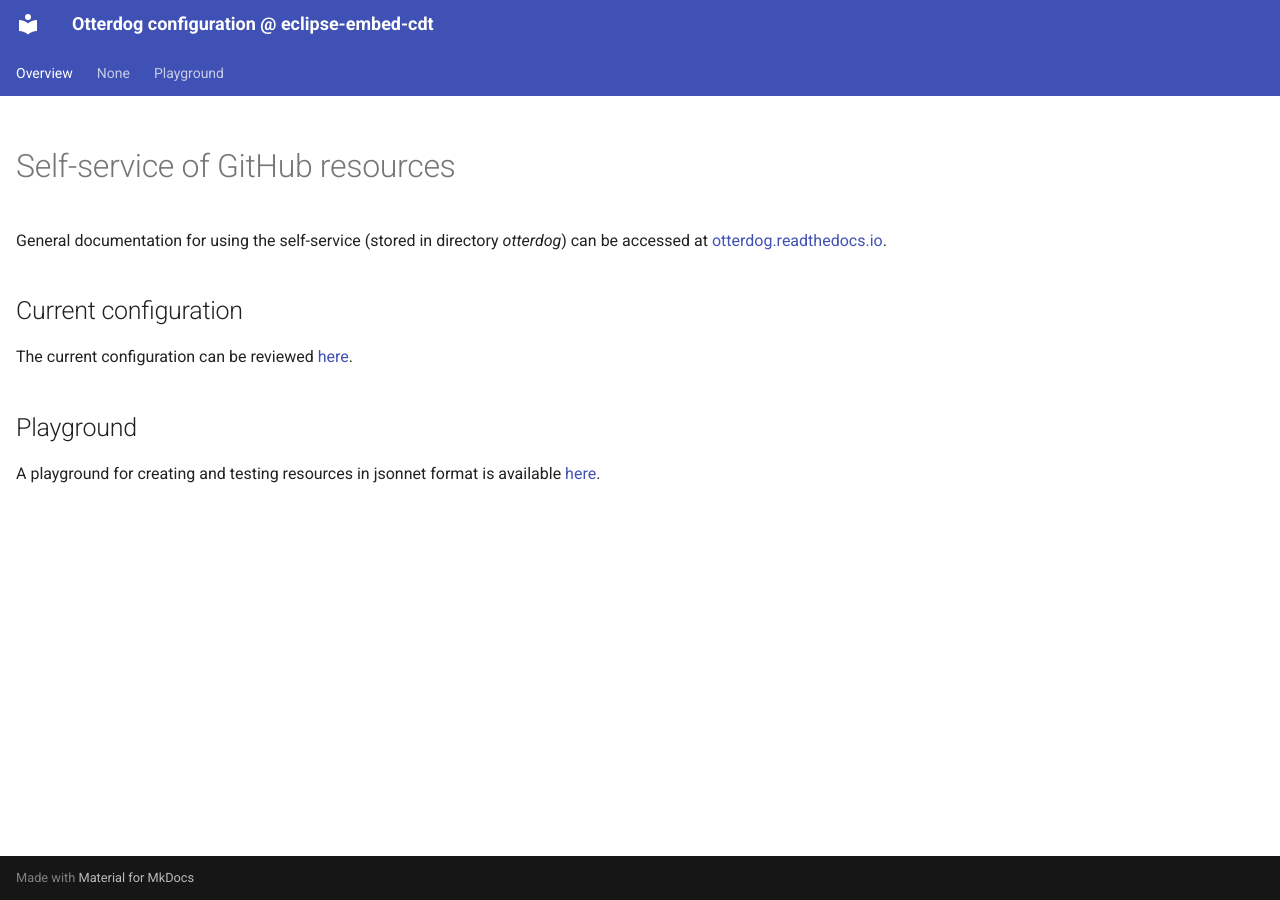
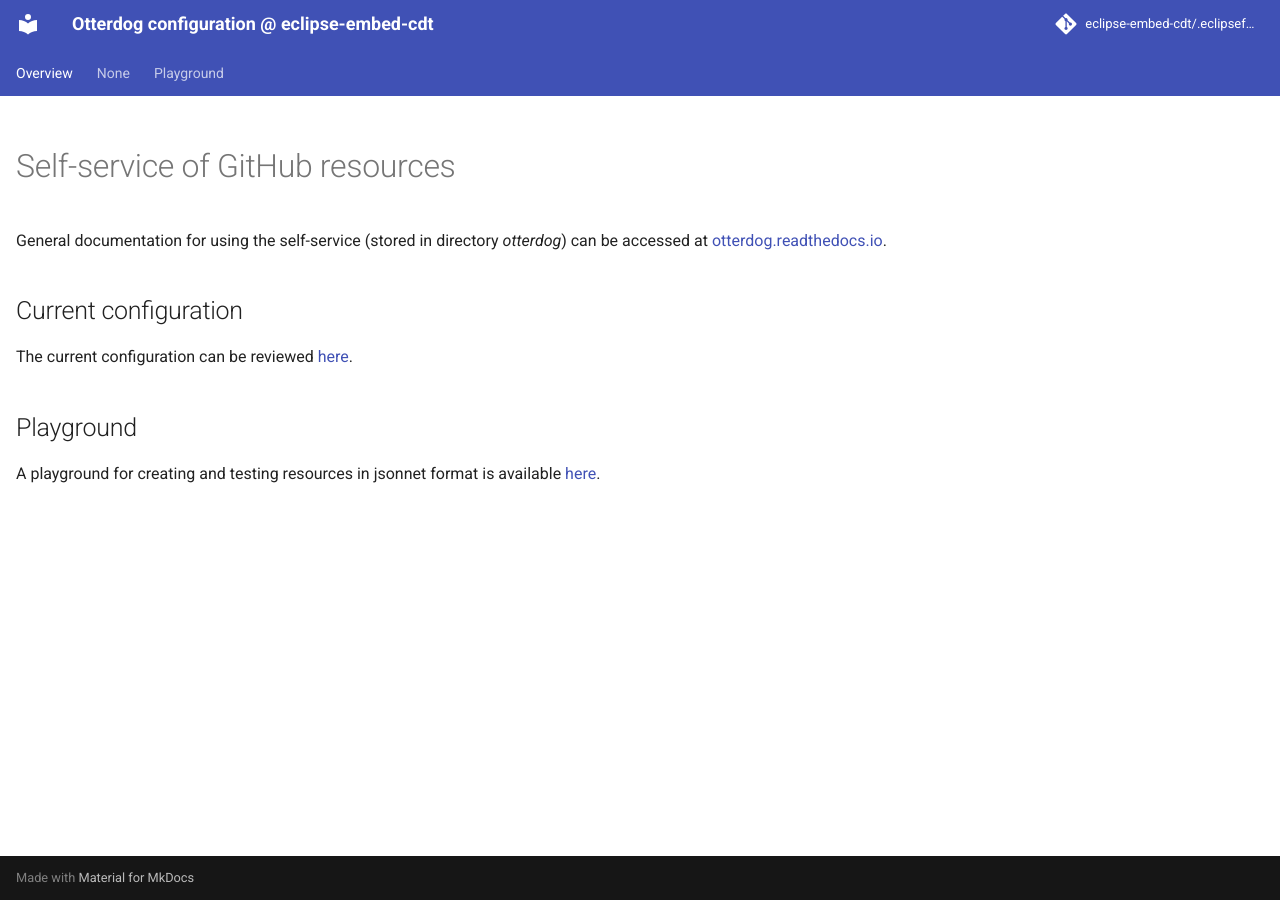
Before and after one commit to eclipse-embed-cdt/.eclipsefdn, an MkDocs documentation site: the page built from docs/index.md, in a window 1280 px wide. Built offline with MkDocs 1.6.1 and Material for MkDocs 9.7.7, drawn with Linux system fonts in a browser that asks for light colours; comment, search, counter and statistics services are not loaded.

Commit message:
Updating file 'mkdocs.yml' with otterdog.

```diff
--- a/mkdocs.yml
+++ b/mkdocs.yml
@@ -3,6 +3,9 @@ site_description: Otterdog configuration @ eclipse-embed-cdt
 strict: false
 
 site_url: https://eclipse-embed-cdt.github.io/.eclipsefdn/
+
+repo_name: eclipse-embed-cdt/.eclipsefdn
+repo_url: https://github.com/eclipse-embed-cdt/.eclipsefdn/
 
 docs_dir: ./docs
 site_dir: ./_site
```
